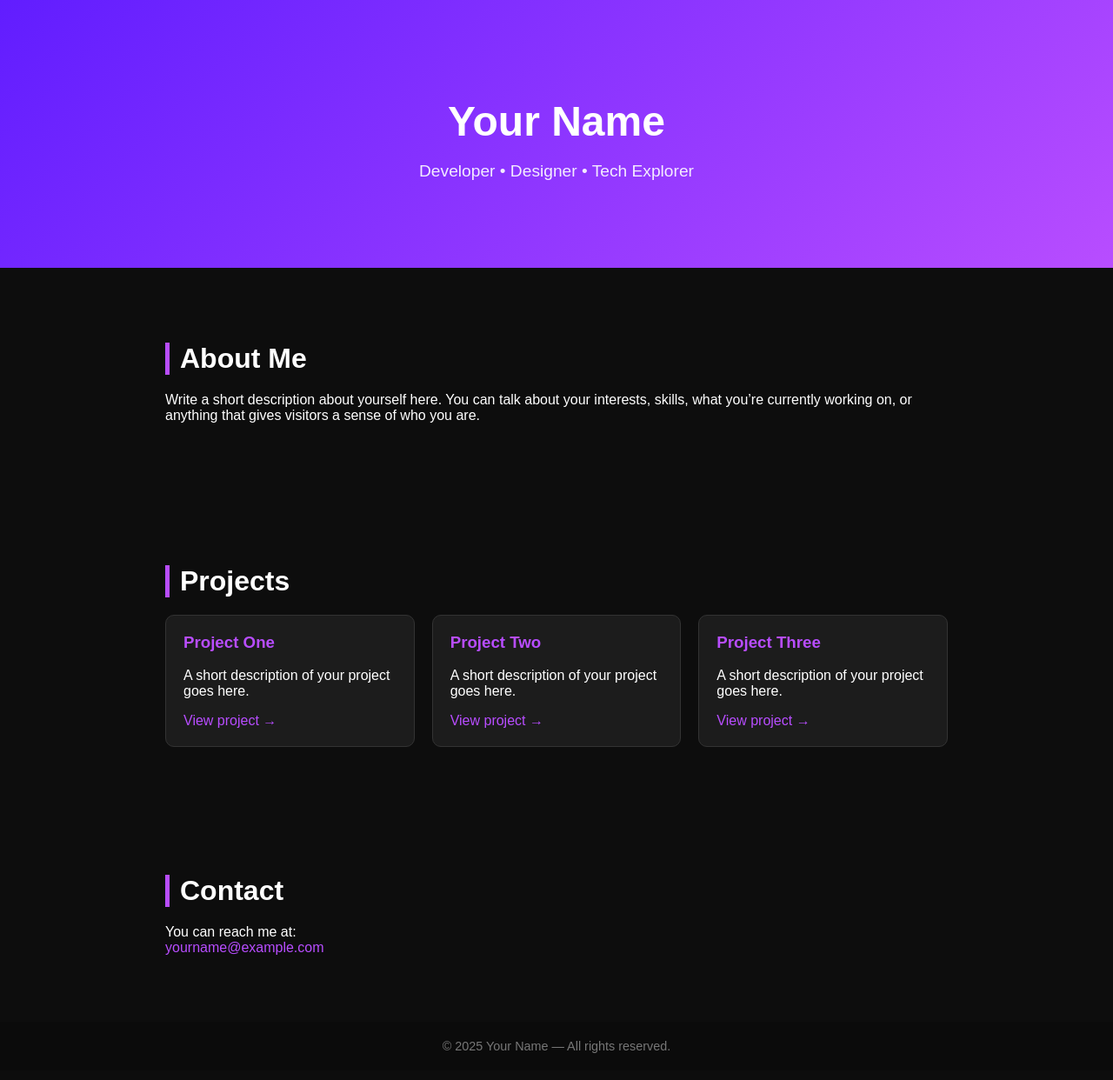
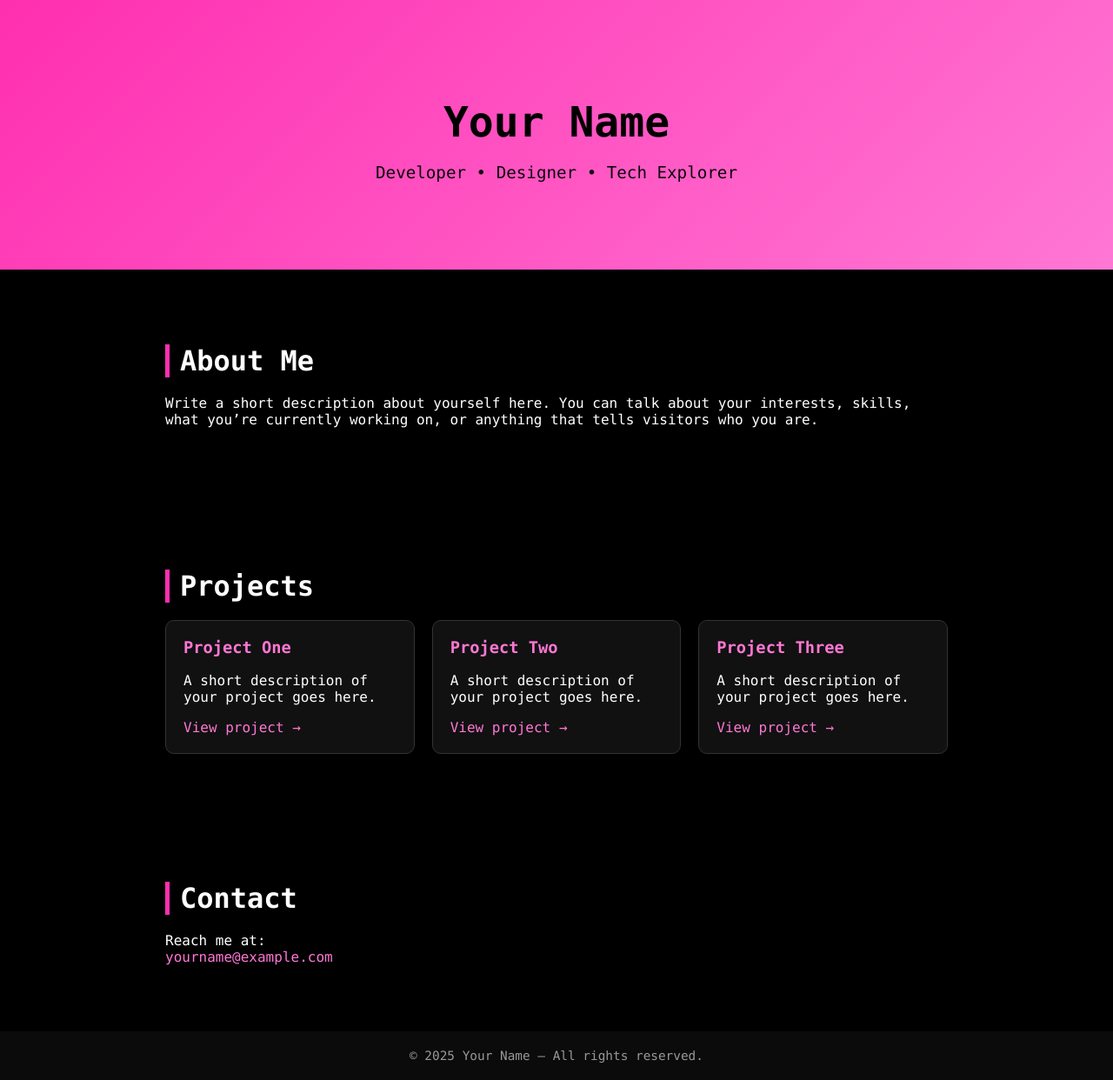
Before and after one commit to real-sarah/real-sarah.github.io, a plain HTML site: page index.html in a window 1280 px wide. Shown: the whole page at 87% size. Drawn offline with Linux system fonts and the light colour scheme.

Commit message:
Updated index.html

```diff
--- a/index.html
+++ b/index.html
@@ -8,25 +8,27 @@
     <style>
         body {
             margin: 0;
-            font-family: Arial, Helvetica, sans-serif;
-            background: #0d0d0d;
+            font-family: "JetBrains Mono", "Fira Mono", Consolas, monospace;
+            background: #000000;
             color: #ffffff;
         }
 
         header {
             padding: 80px 20px;
             text-align: center;
-            background: linear-gradient(135deg, #611dff, #b84dff);
+            background: linear-gradient(135deg, #ff2fb0, #ff77d4);
+            color: #000;
         }
 
         header h1 {
             font-size: 3rem;
             margin-bottom: 10px;
+            font-weight: 700;
         }
 
         header p {
             font-size: 1.2rem;
-            opacity: 0.9;
+            opacity: 0.95;
         }
 
         .section {
@@ -38,7 +40,7 @@
         .section h2 {
             font-size: 2rem;
             margin-bottom: 20px;
-            border-left: 5px solid #b84dff;
+            border-left: 5px solid #ff2fb0;
             padding-left: 12px;
         }
 
@@ -49,7 +51,7 @@
         }
 
         .card {
-            background: #1c1c1c;
+            background: #111111;
             padding: 20px;
             border-radius: 10px;
             transition: 0.3s;
@@ -58,24 +60,25 @@
 
         .card:hover {
             transform: translateY(-5px);
-            border-color: #b84dff;
+            border-color: #ff2fb0;
+            background: #1a1a1a;
         }
 
         .card h3 {
             margin-top: 0;
-            color: #b84dff;
+            color: #ff77d4;
         }
 
         footer {
             padding: 20px;
             text-align: center;
             background: #0b0b0b;
-            color: #777;
+            color: #999;
             font-size: 0.9rem;
         }
 
         a {
-            color: #b84dff;
+            color: #ff77d4;
             text-decoration: none;
         }
 
@@ -96,7 +99,7 @@
         <h2>About Me</h2>
         <p>
             Write a short description about yourself here. You can talk about your interests, skills,
-            what you’re currently working on, or anything that gives visitors a sense of who you are.
+            what you’re currently working on, or anything that tells visitors who you are.
         </p>
     </div>
 
@@ -128,8 +131,7 @@
     <div class="section">
         <h2>Contact</h2>
         <p>
-            You can reach me at:
-            <br>
+            Reach me at:<br>
             <a href="mailto:yourname@example.com">yourname@example.com</a>
         </p>
     </div>
```
